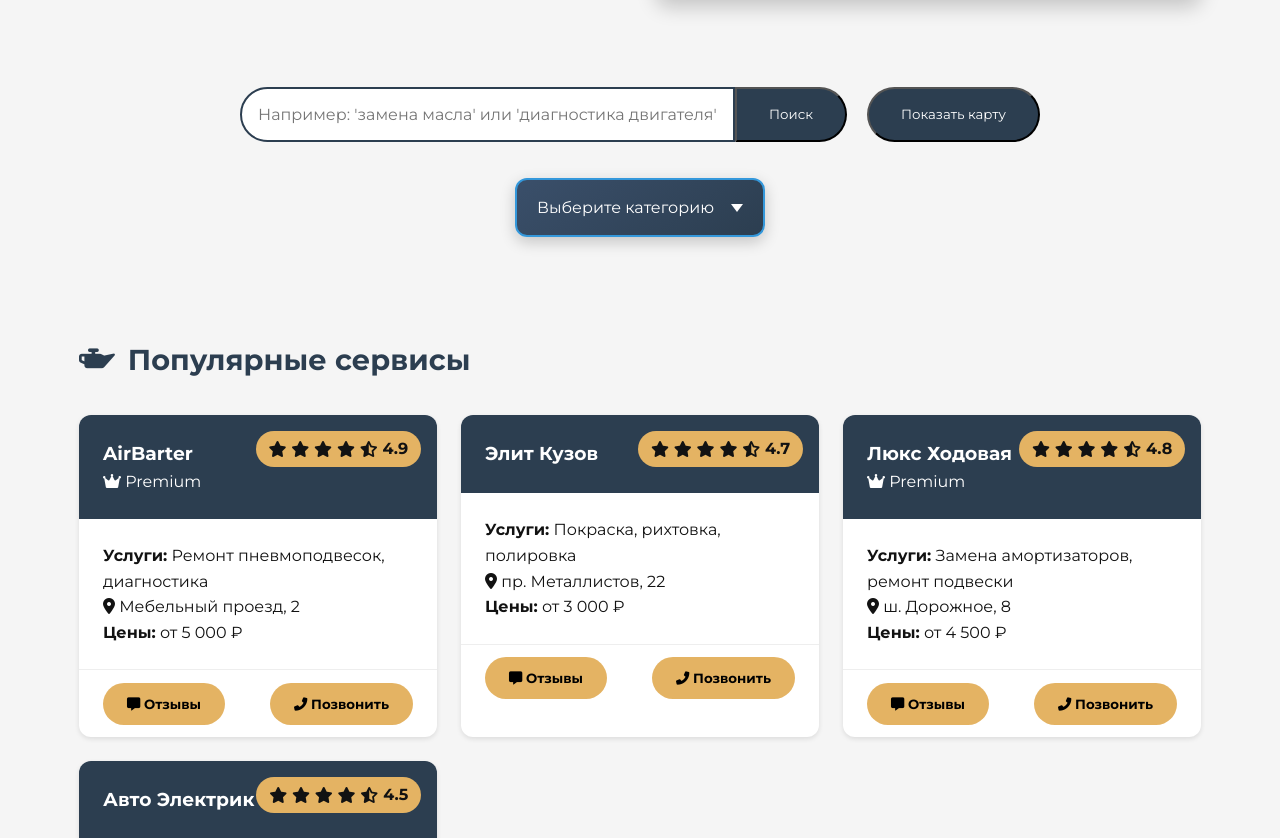
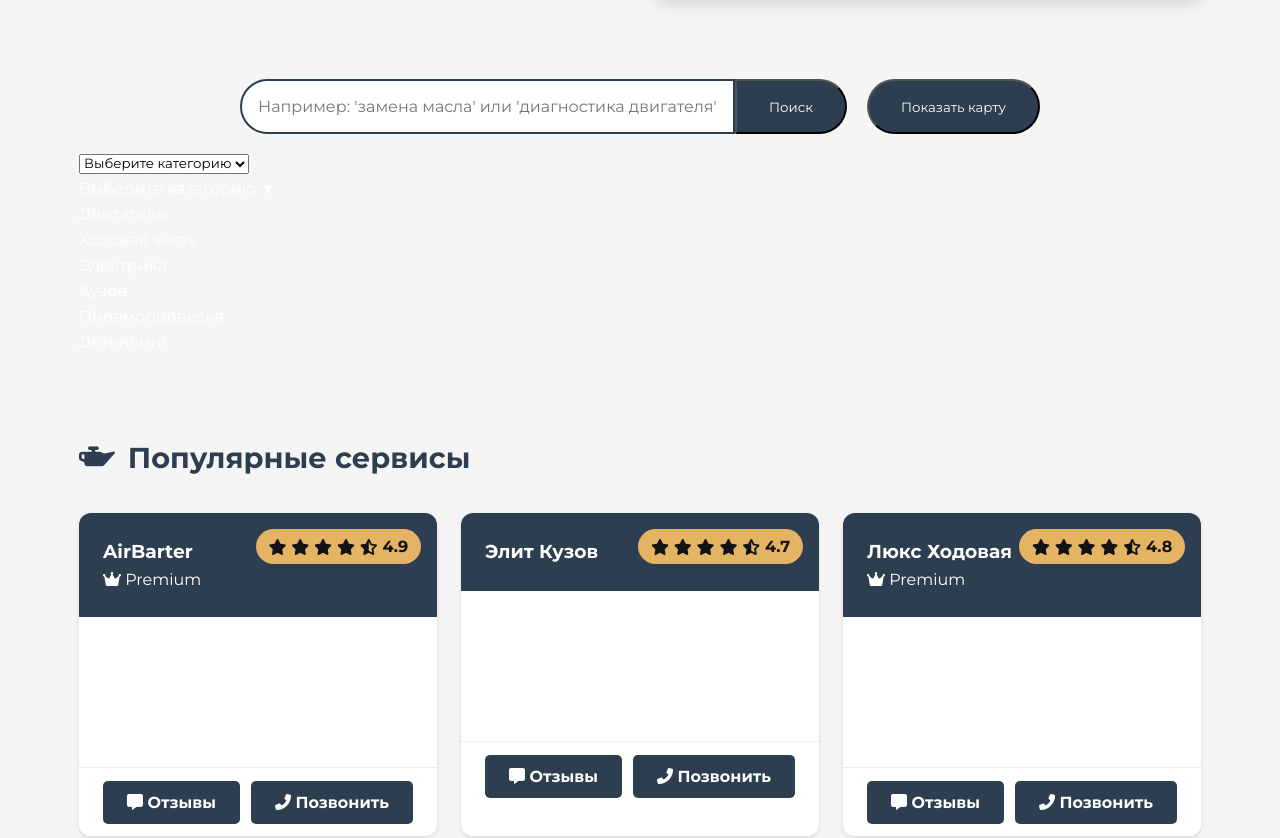
Before and after one commit to gerich15/clicksite, a Flask app: page / in a window 1280 px wide. Shown: the part 556-1394 px from the top of the page. Run offline with Flask 3, Linux system fonts and the light colour scheme.

Commit message:
index.html

```diff
--- a/templates/index.html
+++ b/templates/index.html
@@ -13,34 +13,91 @@
       href="https://cdnjs.cloudflare.com/ajax/libs/font-awesome/6.0.0/css/all.min.css"
     />
     <link rel="stylesheet" href="/static/css/style.css" />
-  </head>
+    <link rel="stylesheet" href="/static/css/auth.css"/>
   <body>
     <header>
       <div class="container">
-        <div class="logo_imag">
-          <img src="/frontend/images/jpeg/logo.png" alt="" />
-        </div>
         <div class="logo"><span>Click</span><span>Car</span></div>
         <nav>
-          <a href="#services" class="active">
+          <a href="services" class="active">
             <i class="act fas fa-car"></i> Сервисы
           </a>
-          <a href="#reviews"> <i class="rev fas fa-comment-alt"></i> Отзывы </a>
-          <a href="#premium"> <i class="pre fas fa-crown"></i> Premium </a>
-          <a href="#about"> <i class="ab fas fa-info-circle"></i> О нас </a>
-          <a href="/templates/profile.html">
-            <i class="fas fa-user"></i>Профиль</a
-          >
+          <a href="reviews"> <i class="rev fas fa-comment-alt"></i> Отзывы </a>
+          <a href="premium"> <i class="pre fas fa-crown"></i> Premium </a>
+          <a href="about"> <i class="ab fas fa-info-circle"></i> О нас </a>
+          <a href="profile.html"> <i class="fas fa-user"></i>Профиль</a>
         </nav>
         <div class="auth-buttons">
          <button class="btn btn-login">
                     <i class="fas fa-user"></i> Войти
                 </button>
-          <button class="btn btn-register">
-            <a href="/templates/register.html"
-              ><i class="fas fa-user-plus"></i> Регистрация</a
-            >
+                <button id="reg_but" class="btn btn-register">
+                    <i class="fas fa-user-plus"></i> Регистрация
                 </button>
+        </div>
+      </div>
+
+         <!-- Модальное окно входа -->
+    <div id="loginModal" class="modal">
+        <div class="auth-container">
+            <span class="close-btn">&times;</span>
+            <h2>Вход</h2>
+            <form action="/login" method="POST">
+                <div class="form-group">
+                    <label>Email:</label>
+                    <input type="email" name="email" required />
+                </div>
+                <div class="form-group">
+                    <label>Пароль:</label>
+                    <input type="password" name="password" required />
+                </div>
+                <button type="submit" class="btnn">Войти</button>
+            </form>
+            <p>Нет аккаунта? <a href="#" id="showRegister">Зарегистрироваться</a></p>
+        </div>
+    </div>
+      <!--окно регистрации-->
+        <div id="registerModal" class="modal">
+        <div class="auth-container open_btn">
+            <span class="close-btn">&times;</span>
+            <h2>Регистрация</h2>
+            <form action="/register" method="POST" enctype="multipart/form-data">
+                <div class="form-group">
+                    <label>Email:</label>
+                    <input type="email" name="email" required />
+                </div>
+                <div class="form-group">
+                    <label>Имя:</label>
+                    <input type="text" name="name" required />
+                </div>
+                <div class="form-group">
+                    <label>Пароль:</label>
+                    <input type="password" name="password" required />
+                </div>
+                <div class="form-group">
+                    <label>Телефон:</label>
+                    <input type="tel" name="phone" />
+                </div>
+                <div class="form-group">
+                    <label>Аватар:</label>
+                    <div class="avatar-upload">
+                        <label for="avatar-input" class="avatar-label">
+                            <span class="avatar-preview" id="avatar-preview">
+                                <i class="fas fa-user-circle default-avatar"></i>
+                            </span>
+                            <span class="avatar-text">Выберите аватар</span>
+                        </label>
+                        <input class="form-group_avatar"
+                            id="avatar-input"
+                            type="file"
+                            name="avatar"
+                            accept="image/*"
+                          />
+                    </div>
+                </div>
+                <button type="submit" class="btnn">Зарегистрироваться</button>
+            </form>
+            <p>Уже есть аккаунт? <a href="#" id="showLogin">Войти</a></p>
         </div>
     </div>
     </header>
@@ -93,9 +162,8 @@
           </div>
         </main>
 
-        <div class="filters">
-         <div class="custom-select">
-  <select id="categories" class="select-hidden">
+        <div class="cc-select-wrapper" id="service-category-select">
+  <select class="cc-native-select" id="service-category">
     <option value="" disabled selected>Выберите категорию</option>
     <option value="engine">Двигатель</option>
     <option value="chassis">Ходовая часть</option>
@@ -104,15 +172,17 @@
     <option value="suspension">Пневмоподвеска</option>
     <option value="detailing">Детейлинг</option>
   </select>
-  <div class="select-styled"></div>
-  <ul class="select-options">
-    <li data-value="engine">Двигатель</li>
-    <li data-value="chassis">Ходовая часть</li>
-    <li data-value="electrics">Электрика</li>
-    <li data-value="body">Кузов</li>
-    <li data-value="suspension">Пневмоподвеска</li>
-    <li data-value="detailing">Детейлинг</li>
-  </ul>
+  <div class="cc-select-trigger">
+    <span class="cc-selected-value">Выберите категорию</span>
+    <span class="cc-arrow">▼</span>
+  </div>
+  <div class="cc-select-options">
+    <div class="cc-option" data-value="engine">Двигатель</div>
+    <div class="cc-option" data-value="chassis">Ходовая часть</div>
+    <div class="cc-option" data-value="electrics">Электрика</div>
+    <div class="cc-option" data-value="body">Кузов</div>
+    <div class="cc-option" data-value="suspension">Пневмоподвеска</div>
+    <div class="cc-option" data-value="detailing">Детейлинг</div>
   </div>
 </div>
       </section>
```
Also changed, not shown: other parts of templates/index.html (+21 -5 lines). Lines whose indentation alone changed are shown as unchanged.
